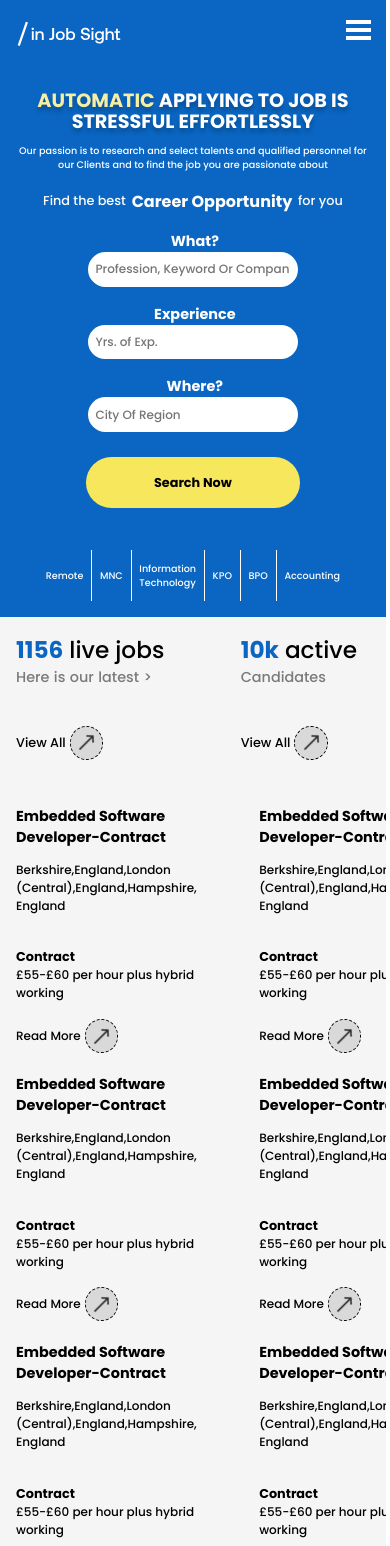
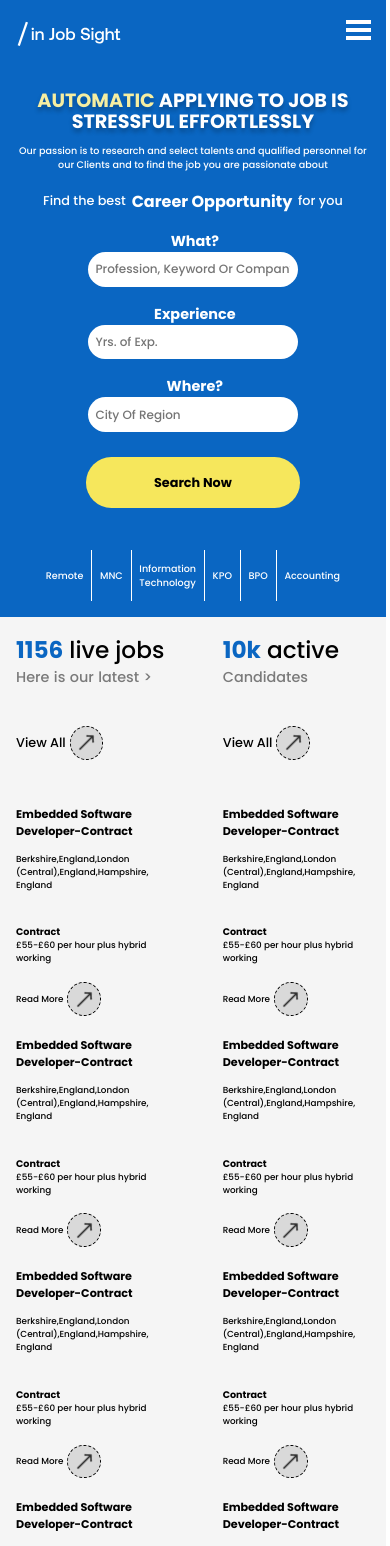
Before and after one commit to iam-nilanj0n/in-sight-job-React, a React (Create React App) app: page / in a window 390 px wide. Shown: the top 1546 px of the page. Built offline with nearby package versions, Linux system fonts and the light colour scheme.

Commit message:
Live job section responsive updated

```diff
--- a/src/commponents/LiveJobSection/JobCard/JobCard.css
+++ b/src/commponents/LiveJobSection/JobCard/JobCard.css
@@ -46,6 +46,7 @@
     .readMore p {
         font-size: 16px;
     }
+
     .JobCard {
         /* border: 1px solid black; */
         margin: 0 0 5vh 3.5vw;
@@ -58,6 +59,7 @@
         /* border: 1px solid black; */
         margin: 0 0 5vh 4.8vw;
     }
+
     .JobCardHeading {
         font-size: 0.9rem;
     }
@@ -71,6 +73,7 @@
     .jobContract {
         font-size: 0.8rem;
     }
+
     .readMore p {
         font-size: 0.75rem;
     }
@@ -109,13 +112,48 @@
     .JobCard {
         margin: 0 7vw 2vh 0;
     }
+
+    .JobCardHeading {
+        font-size: 0.7rem;
+    }
+
+    .placeName,
+    .working {
+        font-size: 0.55rem;
+    }
+
+    .jobContract {
+        font-size: 0.6rem;
+    }
+
+    .readMore p {
+        font-size: 0.55rem;
+    }
 }
 
 /* mobile responsive is here */
 
 @media (width<426px) {
     .JobCard {
-        margin: 0 16vw 2vh 0;
+        margin: 0 19vw 2vh 0;
+    }
+
+
+    .JobCardHeading {
+        font-size: 0.7rem;
+    }
+
+    .placeName,
+    .working {
+        font-size: 0.55rem;
+    }
+
+    .jobContract {
+        font-size: 0.6rem;
+    }
+
+    .readMore p {
+        font-size: 0.55rem;
     }
 }
 
--- a/src/commponents/LiveJobSection/LiveJobSection.css
+++ b/src/commponents/LiveJobSection/LiveJobSection.css
@@ -183,7 +183,7 @@
     }
 
     .candidates {
-        margin-left: 33vw;
+        margin-left: 29.5vw;
     }
 
 
@@ -224,7 +224,7 @@
     }
 
     .candidates {
-        margin-left: 19.6vw;
+        margin-left: 15vw;
     }
 
     .jobCardSection {
@@ -236,6 +236,18 @@
 
 @media (width<321px) {
     .candidates {
-        margin-left: 7.5vw;
+        margin-left: 13.5vw;
+    }
+
+    .liveJobsTop,
+    .candidatesTop {
+        font-size: 0.95rem;
+    }
+
+
+    .liveJobsMiddle,
+    .candidatesMiddle {
+        font-size: 0.6rem;
+        word-spacing: 0;
     }
 }
```
